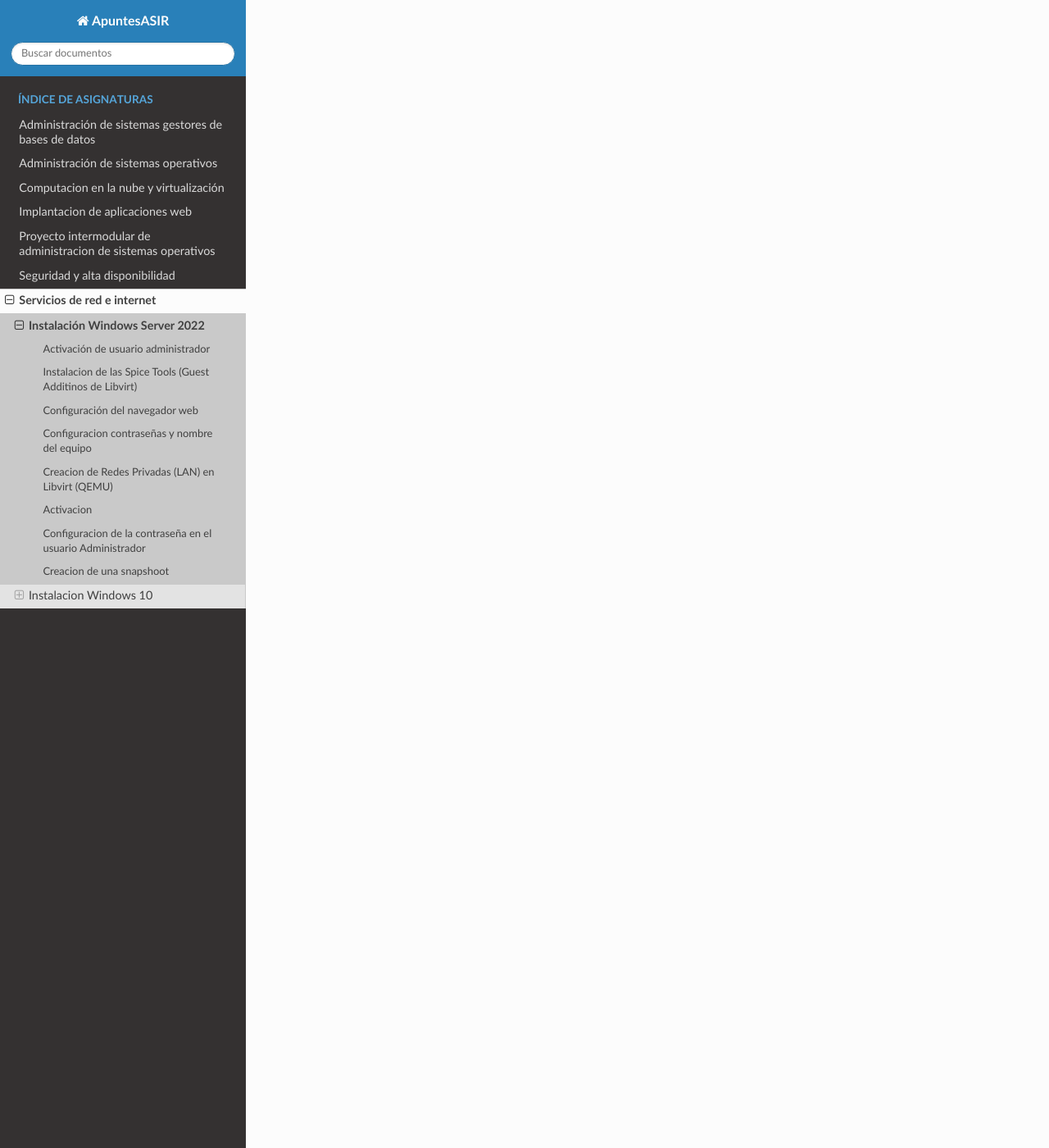
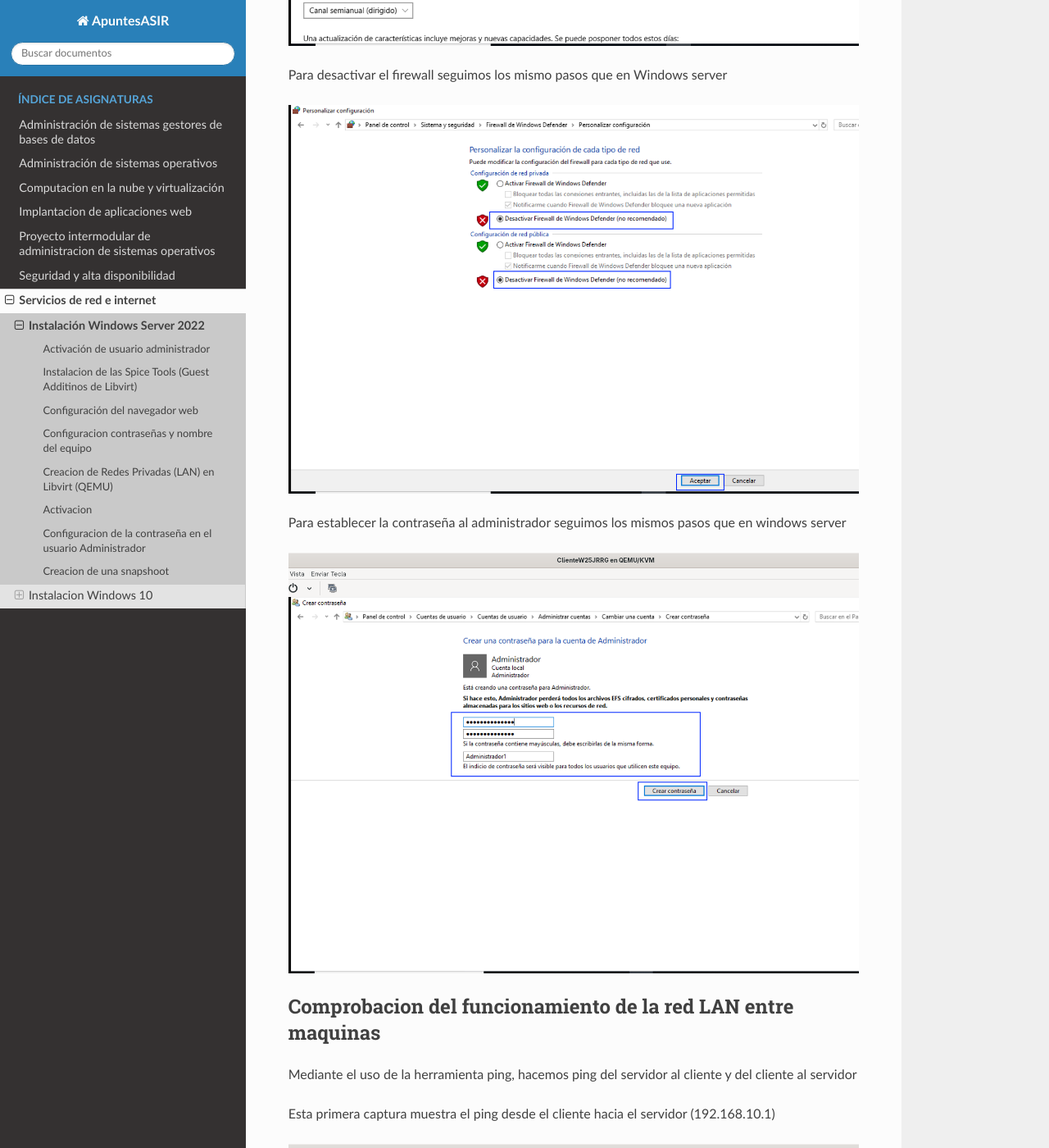
Before and after one commit to jrodriiguezg/ApuntesASIR, a Sphinx documentation site: the page built from docs/servicios-de-red-e-internet/instalacion-windows-server.md, in a window 1280 px wide and 1400 px high, scrolled down 53047 px. Shown: the whole window at 82% size. Built offline with Sphinx 7.4.7 and the Read the Docs theme 3.1.0, drawn with Linux system fonts in a browser that asks for light colours; pages that are not in the unit, such as notebooks, are missing from menus; some of the changed text lies outside the part shown.

Commit message:
new file:   docs/servicios-de-red-e-internet/images/w10/37.png 	new file:   docs/servicios-de-red-e-internet/images/w10/38.png 	new file:   docs/servicios-de-red-e-internet/images/w10/39_desdeCliente.png 	new file:   docs/servicios-de-red-e-internet/images/w10/39_desdeServidor.png 	new file:   docs/servicios-de-red-e-internet/images/w10/40.png 	new file:   docs/servicios-de-red-e-internet/images/w10/41.png 	modified:   docs/servicios-de-red-e-internet/instalacion-windows-server.md

```diff
--- a/docs/servicios-de-red-e-internet/instalacion-windows-server.md
+++ b/docs/servicios-de-red-e-internet/instalacion-windows-server.md
@@ -433,3 +433,27 @@
 ![Paso35_1](images/w10/35.png)
 
 ![Paso35](images/w10/36.png)
+
+## Desactivacion de las actualizaciones firewall y establecer contraseña al administrador
+Para desactivar las actualziaciones, nos vamos a configuracion > Actualizaciones y serguridad > Opciones avanzadas y desactivamos todas las opciones
+
+![Paso36](images/w10/37.png)
+
+Para desactivar el firewall seguimos los mismo pasos que en Windows server
+
+![Paso37](images/w10/38.png)
+
+Para establecer la contraseña al administrador seguimos los mismos pasos que en windows server
+
+![Contraseña](images/w10/40.png)
+
+## Comprobacion del funcionamiento de la red LAN entre maquinas
+Mediante el uso de la herramienta ping, hacemos ping del servidor al cliente y del cliente al servidor
+
+Esta primera captura muestra el ping desde el cliente hacia el servidor (192.168.10.1)
+
+![Ping_desdeCliente](images/w10/39_desdeCliente.png)
+
+Esta siguiente captura muestra el ping del servidor al cliente (192.168.10.10)
+
+![Ping_desdeServidor](images/w10/39_desdeServidor.png)
```
Also changed, not shown: docs/servicios-de-red-e-internet/images/w10/37.png (added), docs/servicios-de-red-e-internet/images/w10/38.png (added), docs/servicios-de-red-e-internet/images/w10/39_desdeCliente.png (added), docs/servicios-de-red-e-internet/images/w10/39_desdeServidor.png (added), docs/servicios-de-red-e-internet/images/w10/40.png (added), docs/servicios-de-red-e-internet/images/w10/41.png (added).
